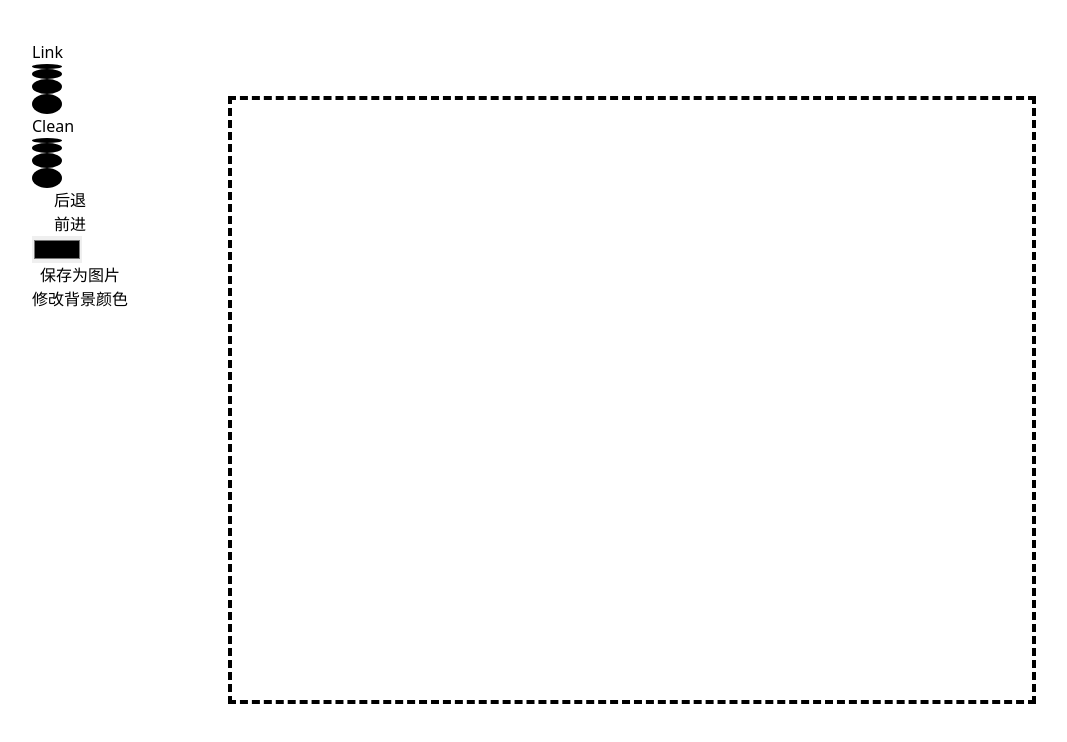
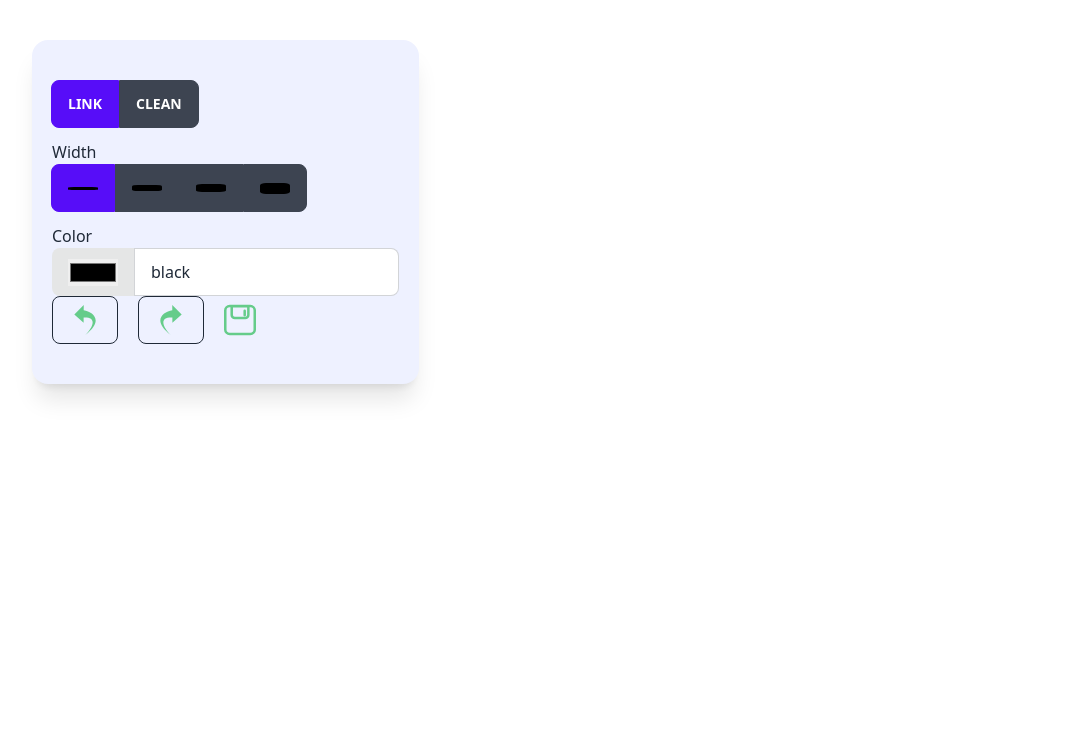
Before and after one commit to LHRUN/paint-board, a React (Vite) app: page /board in a window 1280 px wide. Shown: the top 742 px of the page, without its empty margins (8-1075 px from the left). Built offline with nearby package versions, Linux system fonts and the light colour scheme.

Commit message:
feat: 修改工具栏样式布局

```diff
--- a/package.json
+++ b/package.json
@@ -11,6 +11,8 @@
     "prepare": "husky install"
   },
   "dependencies": {
+    "classnames": "^2.3.2",
+    "daisyui": "^2.27.0",
     "react": "^18.2.0",
     "react-dom": "^18.2.0",
     "react-router-dom": "6"
--- /dev/null
+++ b/src/hooks/keyEvent.ts
@@ -0,0 +1,37 @@
+import { KeyCode } from '@/utils/constants'
+import { useEffect, useState } from 'react'
+
+export function useSpaceEvent(
+  el: any,
+  keyDownCb?: () => void,
+  keyUpCb?: () => void
+) {
+  const [isPressSpace, setIsPressSpace] = useState<boolean>(false)
+
+  useEffect(() => {
+    window.addEventListener('keydown', onKeydown)
+    window.addEventListener('keyup', onKeyup)
+    return () => {
+      window.removeEventListener('keydown', onKeydown)
+      window.removeEventListener('keyup', onKeyup)
+    }
+  }, [el])
+
+  const onKeydown = (e: KeyboardEvent) => {
+    e.stopPropagation()
+    e.preventDefault()
+    if (e.code === KeyCode.SPACE && el) {
+      setIsPressSpace(true)
+      keyDownCb?.()
+    }
+  }
+
+  const onKeyup = (e: KeyboardEvent) => {
+    if (e.code === KeyCode.SPACE && el) {
+      setIsPressSpace(false)
+      keyUpCb?.()
+    }
+  }
+
+  return isPressSpace
+}
--- a/src/pages/board/components/optionsMenu.tsx
+++ b/src/pages/board/components/optionsMenu.tsx
@@ -1,6 +1,7 @@
 import React, { ChangeEvent } from 'react'
+import classNames from 'classnames'
 import { PaintBoard } from '@/utils/paintBoard'
-import { CANVAS_ELE_TYPE, CleanWidth, LineWidth } from '@/utils/constants'
+import { CANVAS_ELE_TYPE, CommonWidth } from '@/utils/constants'
 
 interface IProps {
   board: PaintBoard | undefined
@@ -8,7 +9,11 @@ interface IProps {
   setOptionsType: (type: string) => void
 }
 
-const OptionsMenu: React.FC<IProps> = ({ board, setOptionsType }) => {
+const OptionsMenu: React.FC<IProps> = ({
+  board,
+  optionsType,
+  setOptionsType
+}) => {
   const changeLineColor = (e: ChangeEvent<{ value: string }>) => {
     if (board) {
       board.setLineColor(e.target.value)
@@ -36,90 +41,161 @@ const OptionsMenu: React.FC<IProps> = ({ board, setOptionsType }) => {
     }
   }
 
-  const setBackgroundColor = () => {
+  const setWidth = (w: number) => {
     if (board) {
-      board.setBackgroundColor('orange')
+      switch (optionsType) {
+        case CANVAS_ELE_TYPE.FREE_LINE:
+          board.setLineWidth(w)
+          break
+        case CANVAS_ELE_TYPE.CLEAN_LINE:
+          board.setCleanWidth(w)
+          break
+        default:
+          break
       }
-  }
-
-  const setLineWidth = (w: number) => {
-    if (board) {
-      board.setLineWidth(w)
-    }
-  }
-
-  const setCleanWidth = (w: number) => {
-    if (board) {
-      board.setCleanWidth(w)
     }
   }
 
   return (
-    <div className="fixed w-30 top-10 left-10 mb-10 flex flex-col">
-      <div>
+    <div
+      className="fixed top-10 left-10 flex flex-col card shadow-xl px-5 py-10"
+      style={{ backgroundColor: '#EEF1FF' }}
+    >
+      <div className="btn-group">
         <button
-          className="mr-5"
+          className={classNames({
+            btn: true,
+            'btn-active': optionsType === CANVAS_ELE_TYPE.FREE_LINE
+          })}
           onClick={() => setOptionsType(CANVAS_ELE_TYPE.FREE_LINE)}
         >
           Link
         </button>
-        {Object.keys(LineWidth).map((w: string) => {
-          return !Number.isNaN(Number(w)) ? (
-            <div
-              style={{
-                width: `30px`,
-                height: `${w}px`,
-                borderRadius: '50%',
-                backgroundColor: 'black'
-              }}
-              key={w}
-              onClick={() => setLineWidth(Number(w))}
-            ></div>
-          ) : null
+        <button
+          className={classNames({
+            btn: true,
+            'btn-active': optionsType === CANVAS_ELE_TYPE.CLEAN_LINE
           })}
-      </div>
-
-      <div>
-        <button
-          className="mr-5"
           onClick={() => setOptionsType(CANVAS_ELE_TYPE.CLEAN_LINE)}
         >
           Clean
         </button>
-        {Object.keys(CleanWidth).map((w: string) => {
-          return !Number.isNaN(Number(w)) ? (
+      </div>
+      <div className="mt-3">
+        <div>Width</div>
+        <div className="btn-group">
+          {Object.values(CommonWidth).map((w) => {
+            return !Number.isNaN(w) ? (
+              <button
+                className={classNames({
+                  btn: true,
+                  'btn-active':
+                    optionsType === CANVAS_ELE_TYPE.FREE_LINE
+                      ? board?.currentLineWidth === w
+                      : board?.cleanWidth === w
+                })}
+                onClick={() => setWidth(w)}
+              >
                 <div
                   style={{
                     width: `30px`,
-                height: `${w}px`,
-                borderRadius: '50%',
+                    height: `${w / 2}px`,
+                    borderRadius: '20%',
                     backgroundColor: 'black'
                   }}
                   key={w}
-              onClick={() => setCleanWidth(w)}
                 ></div>
+              </button>
             ) : null
           })}
         </div>
+      </div>
+      <div className="form-control mt-3">
+        <div>Color</div>
+        <label className="input-group">
+          <span>
+            <input type="color" onChange={changeLineColor} />
+          </span>
+          <input
+            type="text"
+            value={board?.currentLineColor}
+            onChange={changeLineColor}
+            className="input input-bordered"
+          />
+        </label>
+      </div>
+      <div>
         <button
           onClick={() => {
             undo()
           }}
-        className="mr-5"
+          className="mr-5 btn btn-outline"
         >
-        后退
+          <svg
+            style={{ transform: 'scale(-1, 1)' }}
+            t="1663165795445"
+            className="icon"
+            viewBox="0 0 1024 1024"
+            version="1.1"
+            xmlns="http://www.w3.org/2000/svg"
+            p-id="6082"
+            width="32"
+            height="32"
+          >
+            <path
+              d="M553.510259 201.860177c-312.055513 53.779187-655.249802 337.402216-45.768564 793.695176C283.646139 771.440335 83.62989 414.41051 555.277559 433.448208l1.201715 162.84822 297.307743-261.013025L552.261108 30.273979 553.510259 201.860177 553.510259 201.860177zM553.510259 201.860177"
+              p-id="6083"
+              fill="#65CC8A"
+            ></path>
+          </svg>
         </button>
         <button
           onClick={() => {
             redo()
           }}
-        className="mr-5"
+          className="mr-5 btn btn-outline"
         >
-        前进
+          <svg
+            t="1663165795445"
+            className="icon"
+            viewBox="0 0 1024 1024"
+            version="1.1"
+            xmlns="http://www.w3.org/2000/svg"
+            p-id="6082"
+            width="32"
+            height="32"
+          >
+            <path
+              d="M553.510259 201.860177c-312.055513 53.779187-655.249802 337.402216-45.768564 793.695176C283.646139 771.440335 83.62989 414.41051 555.277559 433.448208l1.201715 162.84822 297.307743-261.013025L552.261108 30.273979 553.510259 201.860177 553.510259 201.860177zM553.510259 201.860177"
+              p-id="6083"
+              fill="#65CC8A"
+            ></path>
+          </svg>
         </button>
-      <input type="color" onChange={changeLineColor} />
-      <button onClick={saveImage}>保存为图片</button>
-      <button onClick={setBackgroundColor}>修改背景颜色</button>
+        <button onClick={saveImage}>
+          <svg
+            t="1663166418714"
+            className="icon"
+            viewBox="0 0 1073 1024"
+            version="1.1"
+            xmlns="http://www.w3.org/2000/svg"
+            p-id="8927"
+            width="32"
+            height="32"
+          >
+            <path
+              d="M190.526479 1023.999744h691.891719a190.782735 190.782735 0 0 0 191.038991-190.526479V190.526479A190.782735 190.782735 0 0 0 882.802582 0h-691.891719A190.782735 190.782735 0 0 0 0 190.526479v642.946786a190.782735 190.782735 0 0 0 190.526479 190.526479z m0-939.563329h25.625619v259.203139a145.809773 145.809773 0 0 0 146.06603 145.681645h350.942855A145.809773 145.809773 0 0 0 858.458244 343.639554V84.436415h24.344338a106.218192 106.218192 0 0 1 106.218192 106.090064v642.946786a106.34632 106.34632 0 0 1-106.218192 106.090063h-691.891719a106.218192 106.218192 0 0 1-106.090063-106.090063V190.526479a106.090064 106.090064 0 0 1 105.705679-106.090064z m110.446419 6.406405h474.073955v252.796734a61.373358 61.373358 0 0 1-61.24523 61.24523H362.218128a61.24523 61.24523 0 0 1-61.24523-61.24523z"
+              fill="#65CC8A"
+              p-id="8928"
+            ></path>
+            <path
+              d="M693.81364 397.197098a42.154144 42.154144 0 0 0 42.282272-42.154144v-153.753715a42.282272 42.282272 0 0 0-84.436415 0v153.753715A42.154144 42.154144 0 0 0 693.81364 397.197098z"
+              fill="#65CC8A"
+              p-id="8929"
+            ></path>
+          </svg>
+        </button>
+      </div>
     </div>
   )
 }
--- a/src/pages/board/index.tsx
+++ b/src/pages/board/index.tsx
@@ -1,8 +1,9 @@
-import React, { useMemo, useState, MouseEvent, useEffect } from 'react'
+import React, { useMemo, useState, MouseEvent } from 'react'
 import { PaintBoard } from '@/utils/paintBoard'
-import { CANVAS_ELE_TYPE, KeyCode } from '@/utils/constants'
+import { CANVAS_ELE_TYPE } from '@/utils/constants'
 import OptionsMenu from './components/optionsMenu'
 import { BOARD_STORAGE_KEY, storage } from '@/utils/storage'
+import { useSpaceEvent } from '@/hooks/keyEvent'
 
 const Board: React.FC = () => {
   // canvas元素
@@ -10,8 +11,8 @@ const Board: React.FC = () => {
   // 画板实例
   const board = useMemo(() => {
     if (canvasRef) {
-      canvasRef.width = screen.width
-      canvasRef.height = screen.height
+      canvasRef.width = screen.availWidth
+      canvasRef.height = screen.availHeight
       const history = storage.get(BOARD_STORAGE_KEY)
       return new PaintBoard(canvasRef, history)
     }
@@ -22,36 +23,22 @@ const Board: React.FC = () => {
   const [optionsType, setOptionsType] = useState<string>(
     CANVAS_ELE_TYPE.FREE_LINE
   )
-  const [isDrag, setIsDrag] = useState<boolean>(false)
 
-  useEffect(() => {
-    window.addEventListener('keydown', onKeydown)
-    window.addEventListener('keyup', onKeyup)
-    return () => {
-      window.removeEventListener('keydown', onKeydown)
-      window.removeEventListener('keyup', onKeyup)
+  // 是否按下空格
+  const isPressSpace = useSpaceEvent(board, () => {
+    if (board) {
+      board.originPosition = {
+        x: 0,
+        y: 0
+      }
     }
-  }, [])
-
-  const onKeydown = (e: KeyboardEvent) => {
-    e.stopPropagation()
-    e.preventDefault()
-    if (e.code === KeyCode.SPACE) {
-      setIsDrag(true)
-    }
-  }
-
-  const onKeyup = (e: KeyboardEvent) => {
-    if (e.code === KeyCode.SPACE) {
-      setIsDrag(false)
-    }
-  }
+  })
 
   // 鼠标按下
   const mouseDown = () => {
     if (board) {
       setIsMouseDown(true)
-      if (!isDrag) {
+      if (!isPressSpace) {
         board.recordCurrent(optionsType)
       }
     }
@@ -62,15 +49,15 @@ const Board: React.FC = () => {
     const { clientX, clientY } = event
     if (board && isMouseDown) {
       const { top, left } = board.position
-      if (isDrag) {
+      if (isPressSpace) {
         board.translate({
           x: clientX - left,
           y: clientY - top
         })
       } else {
         board.currentAddPosition({
-          x: clientX - left,
-          y: clientY - top
+          x: clientX,
+          y: clientY
         })
       }
     }
@@ -80,6 +67,10 @@ const Board: React.FC = () => {
   const mouseUp = () => {
     if (board) {
       setIsMouseDown(false)
+      board.originPosition = {
+        x: 0,
+        y: 0
+      }
     }
   }
 
@@ -91,13 +82,10 @@ const Board: React.FC = () => {
         setOptionsType={setOptionsType}
       />
       <canvas
-        className="border-dashed border-4 border-black"
         ref={setCanvasRef}
         onMouseDown={mouseDown}
         onMouseMove={mouseMove}
         onMouseUp={mouseUp}
-        width="300"
-        height="300"
       ></canvas>
     </div>
   )
--- a/src/types/index.ts
+++ b/src/types/index.ts
@@ -1,4 +1,3 @@
-import { Background } from '@/utils/background'
 import { CleanLine } from '@/utils/cleanLine'
 import { FreeLine } from '@/utils/freeLine'
 
@@ -7,4 +6,4 @@ export interface MousePosition {
   y: number
 }
 
-export type ELEMENT_INSTANCE = FreeLine | CleanLine | Background | null
+export type ELEMENT_INSTANCE = FreeLine | CleanLine | null
--- a/src/utils/background.ts
+++ b/src/utils/background.ts
@@ -1,12 +1,10 @@
-import { CANVAS_ELE_TYPE } from './constants'
-
 export class Background {
   color: string
   type: string
 
   constructor(color: string) {
     this.color = color
-    this.type = CANVAS_ELE_TYPE.BACKGROUND
+    this.type = 'BACKGROUND'
   }
 
   /**
--- a/src/utils/constants.ts
+++ b/src/utils/constants.ts
@@ -1,23 +1,13 @@
 export enum CANVAS_ELE_TYPE {
   FREE_LINE = 'freeLine',
-  CLEAN_LINE = 'cleanLine',
-  BACKGROUND = 'background'
+  CLEAN_LINE = 'cleanLine'
 }
 
-// 线宽枚举
-export enum LineWidth {
-  W5 = 5,
-  W10 = 10,
-  W15 = 15,
-  W20 = 20
-}
-
-// 橡皮擦宽度枚举
-export enum CleanWidth {
-  W5 = 5,
-  W10 = 10,
-  W15 = 15,
-  W20 = 20
+export const CommonWidth = {
+  W5: 6,
+  W10: 12,
+  W15: 16,
+  W20: 22
 }
 
 // 按键枚举
--- a/src/utils/freeLine.ts
+++ b/src/utils/freeLine.ts
@@ -1,5 +1,5 @@
-import { getDistance } from './index'
-import { CANVAS_ELE_TYPE, LineWidth } from './constants'
+// import { getDistance } from './index'
+import { CANVAS_ELE_TYPE, CommonWidth } from './constants'
 import { MousePosition } from '@/types'
 
 export class FreeLine {
@@ -9,7 +9,7 @@ export class FreeLine {
   // 当前绘线颜色
   color = 'black'
   // 当前绘线宽
-  currentLineWidth = LineWidth.W5
+  currentLineWidth = CommonWidth.W5
 
   constructor(color: string, width: number) {
     this.positions = []
@@ -36,7 +36,7 @@ export class FreeLine {
   // 最后mouse移动时间
   lastMouseTime = 0
   // 最后绘线宽度
-  lastLineWidth = LineWidth.W5
+  lastLineWidth = CommonWidth.W5
 
   /**
    * 画线
--- a/src/utils/paintBoard.ts
+++ b/src/utils/paintBoard.ts
@@ -1,16 +1,19 @@
 import { ELEMENT_INSTANCE, MousePosition } from '@/types'
-import { Background } from './background'
 import { CleanLine } from './cleanLine'
-import { CANVAS_ELE_TYPE, CleanWidth, LineWidth } from './constants'
+import { CANVAS_ELE_TYPE, CommonWidth } from './constants'
 import { FreeLine } from './freeLine'
 import { History } from './history'
-import { BOARD_STORAGE_KEY, storage } from './storage'
+// import { BOARD_STORAGE_KEY, storage } from './storage'
 
 export class PaintBoard {
   canvas: HTMLCanvasElement
   context: CanvasRenderingContext2D
   history: History
   originPosition = {
+    x: 0,
+    y: 0
+  }
+  originTranslate = {
     x: 0,
     y: 0
   }
@@ -57,15 +60,24 @@ export class PaintBoard {
    * 为当前元素添加坐标数据
    */
   currentAddPosition(position: MousePosition) {
-    if (!(this.currentEle instanceof Background)) {
-      this.currentEle?.addPosition(position)
-    }
+    this.currentEle?.addPosition({
+      x: position.x - this.position.left - this.originTranslate.x,
+      y: position.y - this.position.top - this.originTranslate.y
+    })
+    this.context.translate(0, 0)
     this.render()
   }
 
   translate(position: MousePosition) {
     if (this.originPosition.x && this.originPosition.y) {
-      this.context.translate(position.x + 5, position.y + 5)
+      const translteX = position.x - this.originPosition.x
+      const translteY = position.y - this.originPosition.y
+      this.context.translate(translteX, translteY)
+      this.originTranslate = {
+        x: translteX + this.originTranslate.x,
+        y: translteY + this.originTranslate.y
+      }
+      this.render()
     }
     this.originPosition = position
   }
@@ -81,19 +93,10 @@ export class PaintBoard {
     // storage.set(BOARD_STORAGE_KEY, this.history.stack)
   }
 
-  /**
-   * 修改背景颜色
-   */
-  setBackgroundColor(color: string) {
-    if (this.history.stack[0] instanceof Background) {
-      this.history.stack[0]?.setBackgroundColor(color)
-    }
-  }
-
   // 当前绘线颜色
   currentLineColor = 'black'
   // 当前绘线宽
-  currentLineWidth = LineWidth.W5
+  currentLineWidth = CommonWidth.W5
 
   /**
    * 修改绘线宽
@@ -116,7 +119,7 @@ export class PaintBoard {
   }
 
   // 当前橡皮擦宽度
-  cleanWidth = CleanWidth.W5
+  cleanWidth = CommonWidth.W5
 
   /**
    * 修改橡皮擦宽度
--- a/tailwind.config.cjs
+++ b/tailwind.config.cjs
@@ -2,7 +2,17 @@
 module.exports = {
   content: ['./index.html', './src/**/*.{jsx,js,ts,tsx}'],
   theme: {
-    extend: {},
+    extend: {}
   },
-  plugins: [],
-};
+  plugins: [require('daisyui')],
+  daisyui: {
+    styled: true,
+    themes: true,
+    base: true,
+    utils: true,
+    logs: true,
+    rtl: false,
+    prefix: '',
+    darkTheme: 'emerald'
+  }
+}
```
Also changed, not shown: 1 other file (tests, documents, lock files or other folders). Lines whose indentation alone changed are shown as unchanged.
